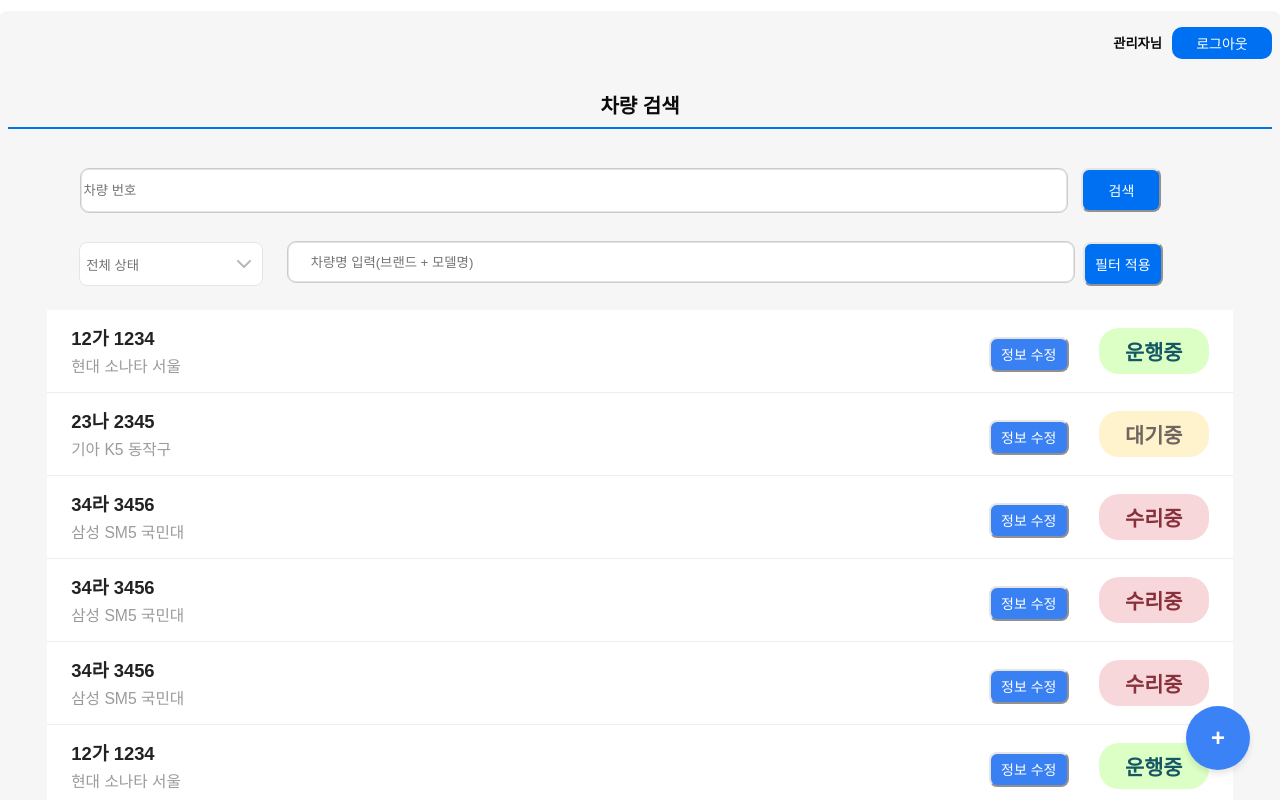
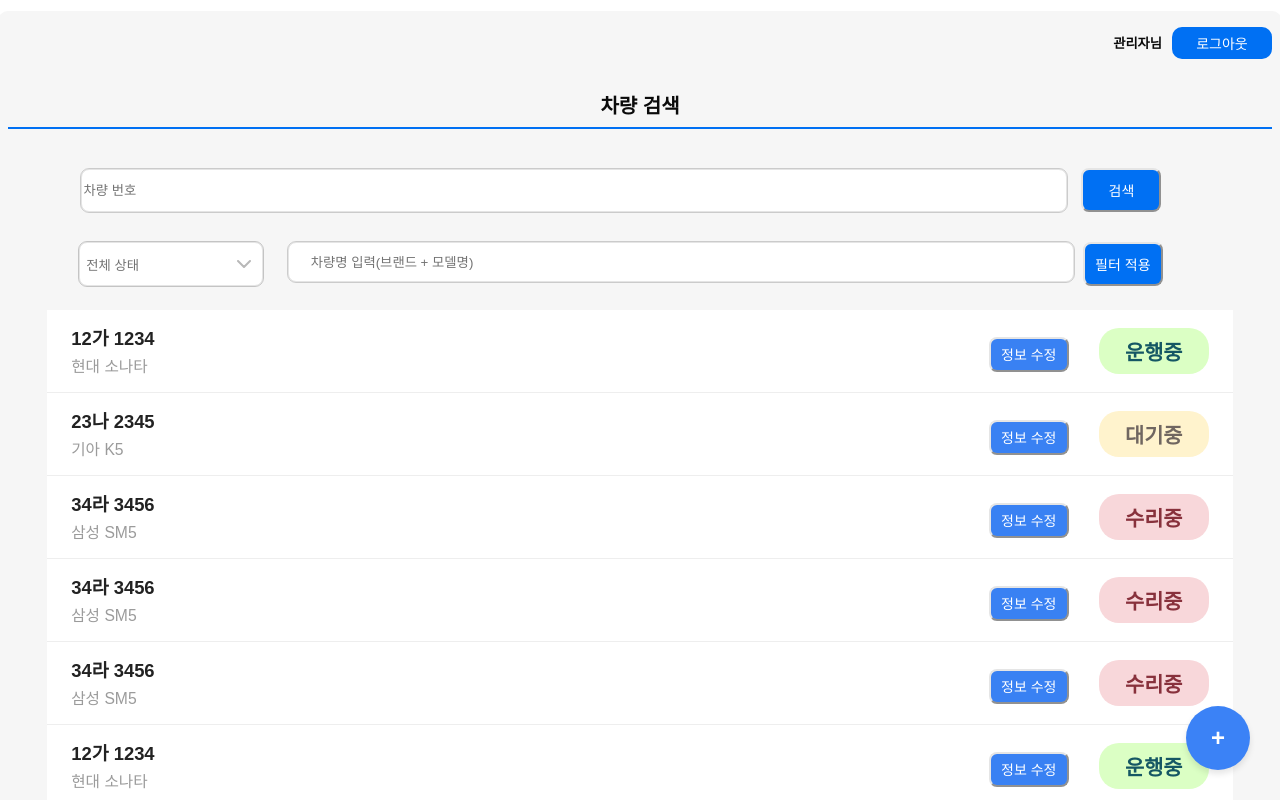
Before and after one commit to Kernel360/KUNI_2thecore_frontend, a Next.js app: page /search in a window 1280 px wide. Shown: the top 800 px of the page. Built offline with nearby package versions, Linux system fonts and the light colour scheme.

Commit message:
chore: dropdown에 outline 추가

```diff
--- a/src/components/search-box/dropdown.tsx
+++ b/src/components/search-box/dropdown.tsx
@@ -15,7 +15,7 @@ export function Dropdown() {
     <Select>
       <SelectTrigger
         className="w-[15%]"
-        style={{ backgroundColor: 'white', marginRight: '2%' }}
+        style={{ backgroundColor: 'white', marginRight: '2%', outline: '1px solid rgb(196, 196, 196)' }}
       >
         <SelectValue placeholder="전체 상태" className="bg-white" />
       </SelectTrigger>
--- a/src/components/search-box/search-box.tsx
+++ b/src/components/search-box/search-box.tsx
@@ -119,7 +119,6 @@ const SearchBox = () => {
               num={car.num}
               brand={car.brand}
               model={car.model}
-              location={car.location}
               status={car.status}
             />
           ))}
```
